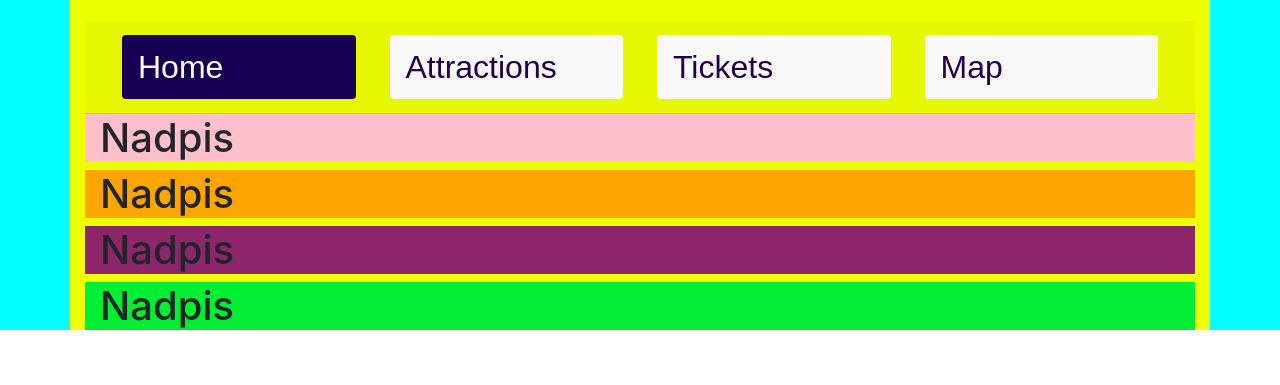
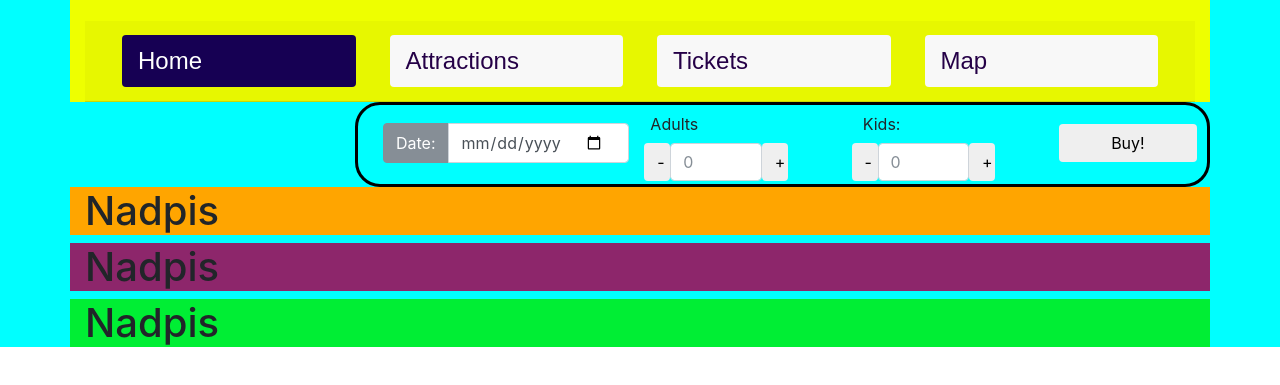
Before and after one commit to danecsvk/icp, a plain HTML site: page index.html in a window 1280 px wide. Shown: the part 141-526 px from the top of the page. Drawn offline with nearby package versions, Linux system fonts and the light colour scheme.

Commit message:
quick buy

```diff
--- a/index.html
+++ b/index.html
@@ -46,21 +46,6 @@
                     </div>
                 </div>
             </div>
-            <!-- header menu
-            <div class="row header-menu">
-                <div class="col nav-item">
-                    Home
-                </div>
-                <div class="col nav-item">
-                    Attractions
-                </div>
-                <div class="col nav-item">
-                    Tickets
-                </div>
-                <div class="col nav-item">
-                    Map
-                </div>
-            </div>-->
             <br>
             <div class="card-header header-menu">
                 <ul class="nav  nav-pills">
@@ -78,11 +63,54 @@
                     </li>
                 </ul>
             </div>
+        </div>
+
+        <div class="container events pull-right" style="background-color:aqua">
+            <div class="row pull-right">
+                <div class="col-3"></div>
+                <div class="col-9 quick-buy pull-right">
+                    <div class="align-self-end">
+                        <div class="form-inline row">
+                            <div class="input-group col-4">
+                                <span class="input-group-btn">
+                                                          <button class="btn btn-secondary" type="button">Date:</button>
+                                                        </span>
+                                <input type="date" class="form-control" placeholder="Date" aria-label="Date">
+                            </div>
+
+                            <!-- adults -->
+                            <div class="number-form col-3 form-inline align-middle">
+                                <label class="col-1 col-form-label align-middle">Adults</label><br>
+                                <div class="row">
+                                    <button class="col-1 btn">-</button>
+                                    <input type="number" class="form-control col-4" placeholder="0">
+                                    <button class="col-1 btn">+</button>
+                                </div>
+                            </div>
+                            <!-- kids -->
+                            <div class="number-form col-3 form-inline">
+                                <label class="col-1 col-form-label">Kids:</label><br>
+                                <div class="row">
+                                    <button class="col-1 btn">-</button>
+                                    <input type="number" class="form-control col-4" placeholder="0">
+                                    <button class="col-1 btn">+</button>
+                                </div>
+                            </div>
+                            <button class="col-2 btn">Buy!</button>
+                        </div>
+                    </div>
 
 
-            <div class="container events" style="background-color:pink">
-                <h1>Nadpis</h1>
+
                 </div>
+            </div>
+
+        </div>
+
+
+
+
+
 
         <div class="container infopanel" style="background-color:orange">
             <h1>Nadpis</h1>
@@ -95,7 +123,7 @@
         <div class="container main" style="background-color:rgb(0, 238, 52)">
             <h1>Nadpis</h1>
         </div>
-        </div>
+
 
 
 
--- a/public/css/styles.css
+++ b/public/css/styles.css
@@ -1,5 +1,5 @@
 .header-menu {
-    font-size: 200%;
+    font-size: 150%;
     font-family: Arial, Helvetica, sans-serif;
 }
 
@@ -17,3 +17,15 @@
 .nav-item {
     margin: 2px;
 }
+
+.quick-buy {
+    border: 3px solid rgb(0, 0, 0);
+    border-radius: 25px;
+    padding-left: 25px;
+    padding-right: 25px;
+    padding-bottom: 3px;
+}
+
+.input-date {
+    width: 5px;
+}
```
Lines whose indentation alone changed are shown as unchanged.
